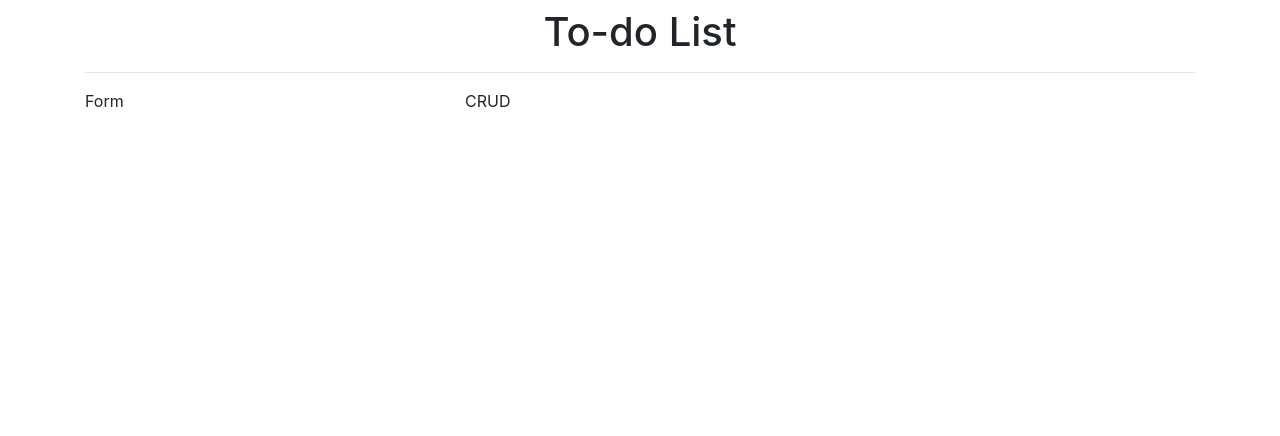
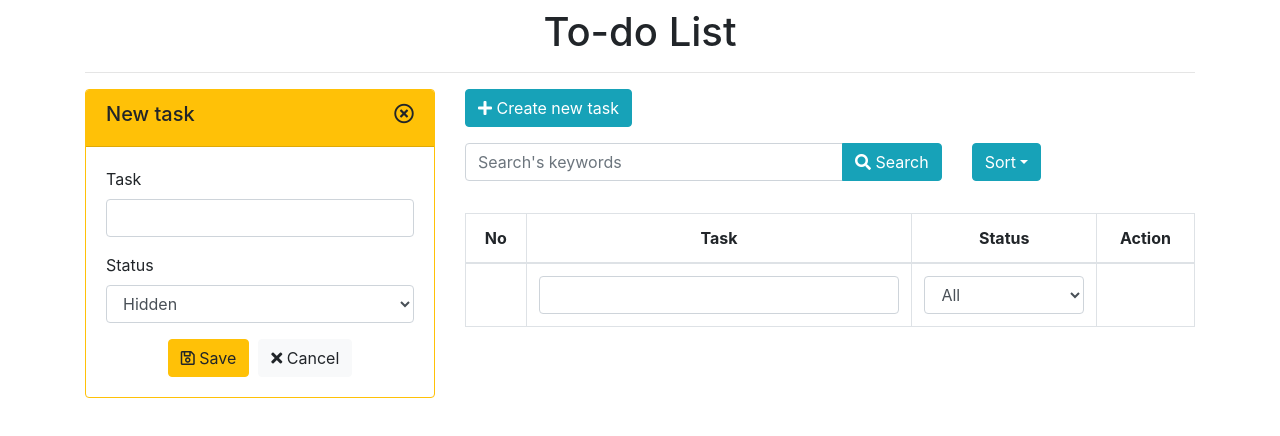
Before and after one commit to duynguyen212/redux-todolist, a React (Create React App) app: page / in a window 1280 px wide. Shown: the top 436 px of the page. Built offline with nearby package versions, Linux system fonts and the light colour scheme.

Commit message:
Creating basic layout

```diff
--- a/src/App.js
+++ b/src/App.js
@@ -12,10 +12,95 @@ function App() {
       <div className="row">
         {/* Form */}
         <div className="col-lg-4 col-md-4 col-xs-12 col-sm-12">
-          Form
+          <div className="card border-warning mb-3">
+            <div className="card-header bg-warning">
+              <h5>
+                New task
+                <span className="float-right"><i className="far fa-times-circle"></i></span>
+              </h5>
+            </div>
+              <div className="card-body">
+                <form>
+                  <div className="form-group">
+                    <label htmlFor="txtTask">Task</label>
+                    <input type="text" name="txtTask" id="txtTask" className="form-control"  />
+                  </div>
+                  <div className="form-group">
+                    <label htmlFor="sltStatus">Status</label>
+                    <select className="form-control" name="sltStatus" id="sltStatus" defaultValue='hidden'>
+                      <option value='active'>Active</option>
+                      <option value='hidden'>Hidden</option>
+                    </select>
+                  </div>
+                  <div className="text-center">
+                    <button type="submit" className="btn btn-warning"><i className="far fa-save"></i> Save</button> &nbsp;
+                    <button type="reset" className="btn btn-light"><i class="fas fa-times"></i> Cancel</button>
+                  </div>
+                </form>
+              </div>
+          </div>
         </div>
         <div className="col-lg-8 col-md-8 col-xs-12 col-sm-12">
-          CRUD
+          <button className="btn btn-info"><i className="fas fa-plus"></i> Create new task</button>
+
+          {/* Search & Sort */}
+          <div className="row mt-3">
+            <div className="col-lg-8 col-md-8 col-sm-8 col-xs-8" >
+              <div className="input-group mb-3">
+                <input type="text" className="form-control" placeholder="Search's keywords"  />
+                <div className="input-group-append">
+                  <button className="btn btn-info" type="button" id="button-addon2"><i className="fas fa-search"></i> Search</button>
+                </div>
+              </div>
+            </div>
+            <div className="col-lg-4 col-md-4 col-sm-4 col-xs-4" >
+              <div className="btn-group">
+                <button type="button" className="btn btn-info dropdown-toggle"
+                    data-toggle="dropdown" aria-haspopup="true" aria-expanded="false">
+                  Sort
+                </button>
+                <div className="dropdown-menu">
+                  <a className="dropdown-item"><i className="fas fa-sort-alpha-down mr-2"></i> Task A-Z <i className="fas fa-check ml-5"></i></a>
+                  <a className="dropdown-item"><i class="fas fa-sort-alpha-down-alt mr-2"></i> Task Z-A</a>
+                  <div className="dropdown-divider"></div>
+                  <a className="dropdown-item">Activated Status</a>
+                  <a className="dropdown-item">Hidden Status</a>
+                </div>
+              </div>
+            </div>
+          </div>
+
+          {/* Task(s) List */}
+          <div class="row mt-3">
+            <div class="col-lg-12 col-md-12 col-sm-12 col-xs-12">
+              <table class="table table-bordered table-hover">
+                <thead>
+                  <tr className="text-center">
+                    <th>No</th>
+                    <th>Task</th>
+                    <th>Status</th>
+                    <th>Action</th>
+                  </tr>
+                </thead>
+                <tbody>
+                  <tr>
+                    <td></td>
+                    <td>
+                      <input type="text" className="form-control" name="filterName" />
+                    </td>
+                    <td>
+                      <select className="form-control" name="filterStatus">
+                        <option value='-1'>All</option>
+                        <option value='0'>Hidden</option>
+                        <option value='1'>Activated</option>
+                      </select>
+                    </td>
+                    <td></td>
+                  </tr>
+                </tbody>
+              </table>
+            </div>
+          </div>
         </div>
       </div>
     </div>
```
